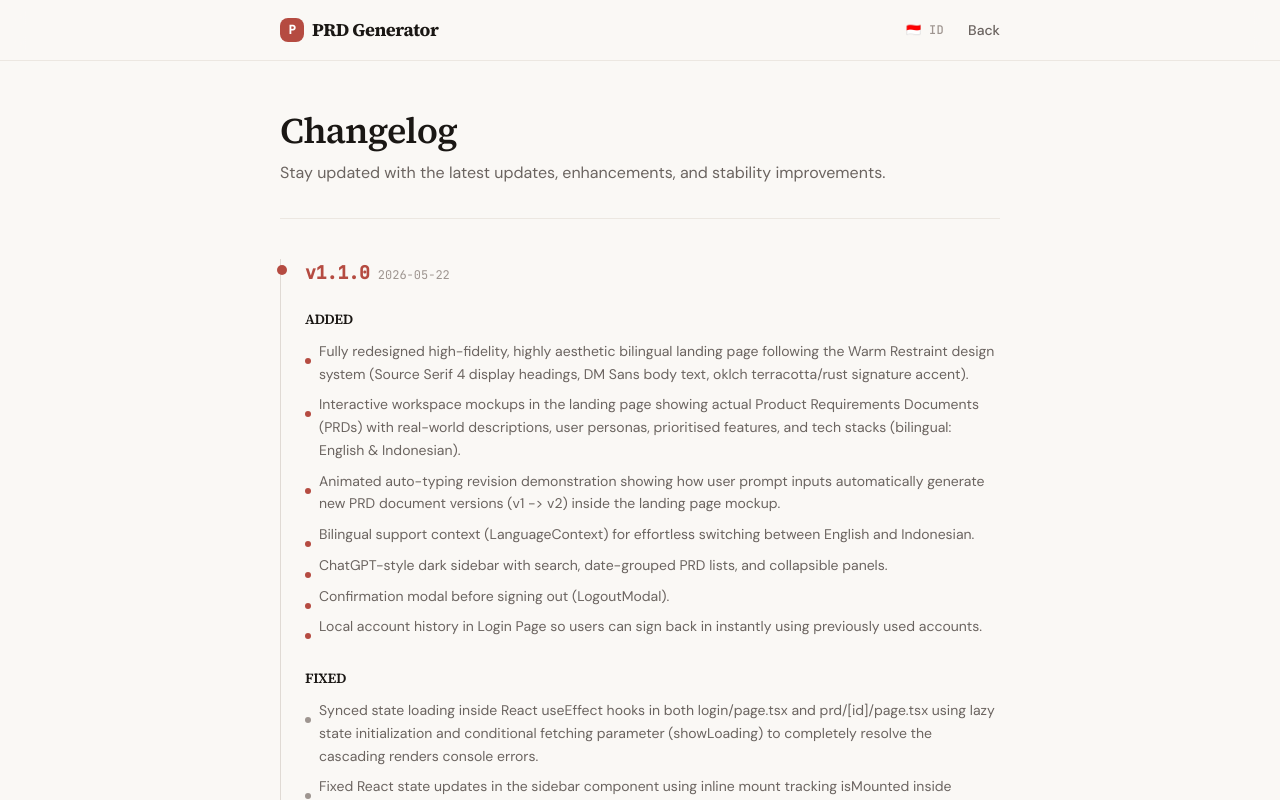
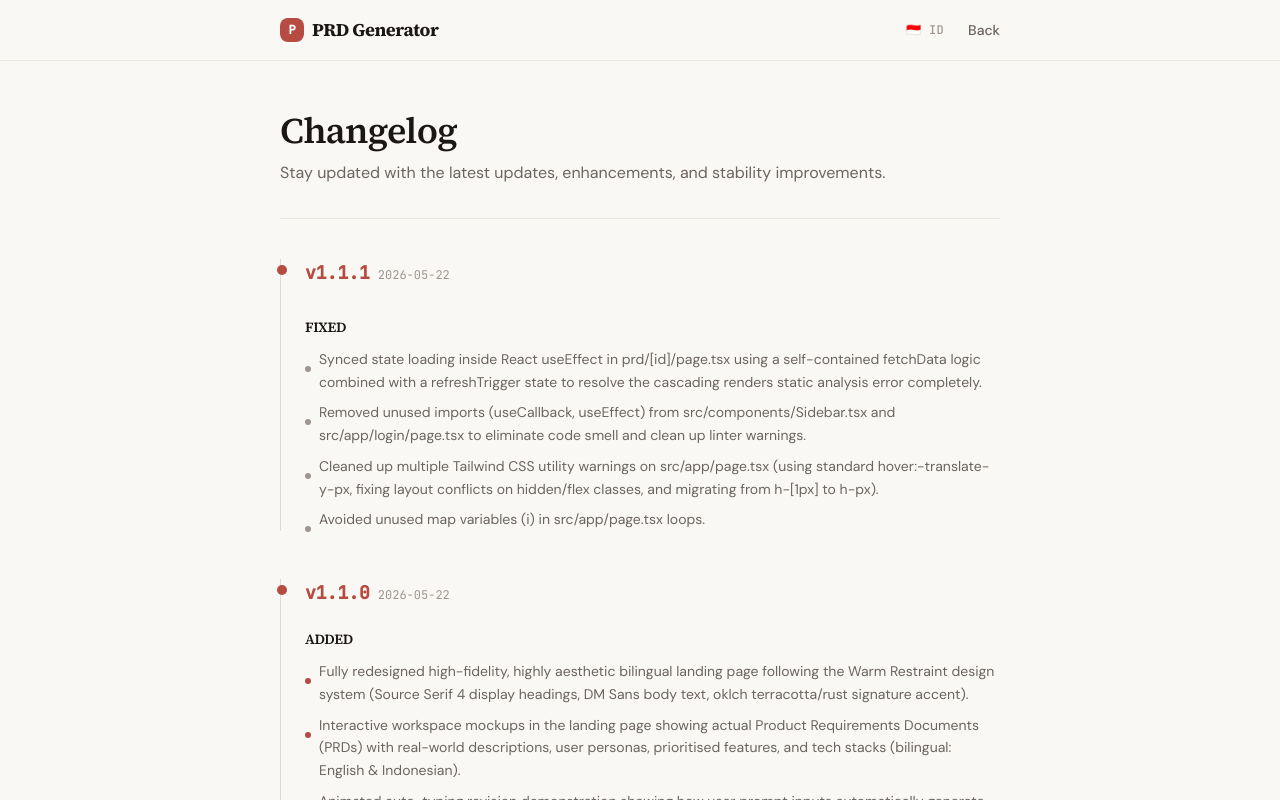
Before and after one commit to ervareza/PRD-MAKER, a Next.js app: page /changelog in a window 1280 px wide. Shown: the top 800 px of the page. Built offline with nearby package versions, Linux system fonts and the light colour scheme.

Commit message:
fix: resolve all linter and cascading render warnings

```diff
--- a/src/app/changelog/page.tsx
+++ b/src/app/changelog/page.tsx
@@ -7,6 +7,28 @@ export default function ChangelogPage() {
   const { language, setLanguage } = useLanguage()
 
   const releases = [
+    {
+      version: 'v1.1.1',
+      date: '2026-05-22',
+      added: {
+        en: [],
+        id: []
+      },
+      fixed: {
+        en: [
+          'Synced state loading inside React useEffect in prd/[id]/page.tsx using a self-contained fetchData logic combined with a refreshTrigger state to resolve the cascading renders static analysis error completely.',
+          'Removed unused imports (useCallback, useEffect) from src/components/Sidebar.tsx and src/app/login/page.tsx to eliminate code smell and clean up linter warnings.',
+          'Cleaned up multiple Tailwind CSS utility warnings on src/app/page.tsx (using standard hover:-translate-y-px, fixing layout conflicts on hidden/flex classes, and migrating from h-[1px] to h-px).',
+          'Avoided unused map variables (i) in src/app/page.tsx loops.'
+        ],
+        id: [
+          'Sinkronisasi pemuatan status di dalam hook useEffect React pada prd/[id]/page.tsx menggunakan logika fetchData terenkapsulasi yang dipadukan dengan status refreshTrigger untuk sepenuhnya menyelesaikan kesalahan analisis statik cascading renders.',
+          'Penghapusan impor yang tidak digunakan (useCallback, useEffect) dari src/components/Sidebar.tsx dan src/app/login/page.tsx untuk menghilangkan bau kode dan merapikan peringatan linter.',
+          'Pembersihan beberapa peringatan utilitas Tailwind CSS pada src/app/page.tsx (menggunakan hover:-translate-y-px standar, memperbaiki konflik tata letak kelas hidden/flex, dan memigrasikan h-[1px] ke h-px).',
+          'Penghindaran variabel pemetaan yang tidak digunakan (i) di dalam perulangan src/app/page.tsx.'
+        ]
+      }
+    },
     {
       version: 'v1.1.0',
       date: '2026-05-22',
--- a/src/app/login/page.tsx
+++ b/src/app/login/page.tsx
@@ -1,7 +1,7 @@
 'use client'
 
 import { createClient } from '@/utils/supabase/client'
-import { useState, useEffect } from 'react'
+import { useState } from 'react'
 import { useLanguage } from '@/context/LanguageContext'
 
 export default function LoginPage() {
--- a/src/app/page.tsx
+++ b/src/app/page.tsx
@@ -361,7 +361,7 @@ export default function Home() {
             <div className="pt-2 flex flex-col sm:flex-row gap-4 justify-center sm:justify-start">
               <Link
                 href="/login"
-                className="inline-flex items-center justify-center gap-2 px-6 py-3.5 bg-accent hover:bg-accent-hover text-white rounded-md font-semibold text-sm transition-all shadow-sm hover:translate-y-[-1px]"
+                className="inline-flex items-center justify-center gap-2 px-6 py-3.5 bg-accent hover:bg-accent-hover text-white rounded-md font-semibold text-sm transition-all shadow-sm hover:-translate-y-px"
               >
                 {t('landing.getStarted')}
                 <svg width="14" height="14" viewBox="0 0 16 16" fill="none" className="translate-y-[0.5px]">
@@ -415,7 +415,7 @@ export default function Home() {
               {/* Main Workspace Frame */}
               <div className="flex-1 flex overflow-hidden bg-surface-0 min-h-0">
                 {/* Mock Minimal Sidebar */}
-                <div className="w-[180px] bg-surface-1 border-r border-border/80 p-3 flex flex-col justify-between shrink-0 hidden sm:flex select-none">
+                <div className="w-[180px] bg-surface-1 border-r border-border/80 p-3 flex-col justify-between shrink-0 hidden sm:flex select-none">
                   <div className="space-y-4">
                     <div className="bg-surface-raised border border-border-subtle rounded-md px-2 py-1.5 text-xs text-ink-secondary flex items-center gap-1.5">
                       <svg width="12" height="12" viewBox="0 0 12 12" fill="none" stroke="currentColor" strokeWidth="1.5">
@@ -663,7 +663,7 @@ export default function Home() {
             variants={stagger}
             className="grid grid-cols-1 md:grid-cols-3 gap-8"
           >
-            {features.map((f, i) => (
+            {features.map((f) => (
               <motion.div
                 key={f.title}
                 variants={fadeUp}
@@ -704,13 +704,13 @@ export default function Home() {
             variants={stagger}
             className="grid grid-cols-1 md:grid-cols-3 gap-8"
           >
-            {steps.map((s, i) => (
+            {steps.map((s) => (
               <motion.div key={s.step} variants={fadeUp} transition={{ duration: 0.5 }} className="space-y-4 relative">
                 <div className="flex items-center gap-3">
                   <span className="font-mono text-xs font-bold text-accent bg-accent-subtle px-2 py-0.5 rounded">
                     {s.step}
                   </span>
-                  <div className="h-[1px] bg-border flex-1 hidden md:block" />
+                  <div className="h-px bg-border flex-1 hidden md:block" />
                 </div>
                 <div className="space-y-2">
                   <h3 className="font-display text-xl font-bold text-ink">{s.title}</h3>
@@ -738,7 +738,7 @@ export default function Home() {
           <div>
             <Link
               href="/login"
-              className="inline-flex items-center gap-2 px-8 py-4 bg-accent hover:bg-accent-hover text-white rounded-md font-semibold text-sm transition-all shadow hover:translate-y-[-1px]"
+              className="inline-flex items-center gap-2 px-8 py-4 bg-accent hover:bg-accent-hover text-white rounded-md font-semibold text-sm transition-all shadow hover:-translate-y-px"
             >
               {t('landing.getStarted')}
               <svg width="14" height="14" viewBox="0 0 16 16" fill="none">
--- a/src/app/prd/[id]/page.tsx
+++ b/src/app/prd/[id]/page.tsx
@@ -1,6 +1,6 @@
 'use client'
 
-import { useState, useEffect, useCallback } from 'react'
+import { useState, useEffect } from 'react'
 import { useParams } from 'next/navigation'
 import { createClient } from '@/utils/supabase/client'
 
@@ -40,9 +40,11 @@ export default function PrdViewPage() {
   const [isLoading, setIsLoading] = useState(true)
   const [revisionPrompt, setRevisionPrompt] = useState('')
   const [isRevising, setIsRevising] = useState(false)
+  const [refreshTrigger, setRefreshTrigger] = useState(0)
 
-  const fetchData = useCallback(async (showLoading = false) => {
-    if (showLoading) setIsLoading(true)
+  useEffect(() => {
+    let isMounted = true
+    const fetchData = async () => {
       const { data: prdData } = await supabase.from('prds').select('*').eq('id', id).single()
       const { data: versionData } = await supabase
         .from('prd_versions')
@@ -50,17 +52,20 @@ export default function PrdViewPage() {
         .eq('prd_id', id)
         .order('version_number', { ascending: true })
 
+      if (isMounted) {
         setPrd(prdData)
         if (versionData && versionData.length > 0) {
           setVersions(versionData)
           setActiveVersion(versionData[versionData.length - 1].version_number)
         }
         setIsLoading(false)
-  }, [id, supabase])
-
-  useEffect(() => {
+      }
+    }
     fetchData()
-  }, [fetchData])
+    return () => {
+      isMounted = false
+    }
+  }, [id, supabase, refreshTrigger])
 
   const handleRevise = async (e: React.FormEvent) => {
     e.preventDefault()
@@ -76,7 +81,8 @@ export default function PrdViewPage() {
       })
       if (res.ok) {
         setRevisionPrompt('')
-        await fetchData(true)
+        setIsLoading(true)
+        setRefreshTrigger((prev) => prev + 1)
       }
     } catch (err) {
       console.error(err)
--- a/src/components/Sidebar.tsx
+++ b/src/components/Sidebar.tsx
@@ -1,6 +1,6 @@
 'use client'
 
-import { useState, useEffect, useCallback, useRef } from 'react'
+import { useState, useEffect, useRef } from 'react'
 import { usePathname, useRouter } from 'next/navigation'
 import { createClient } from '@/utils/supabase/client'
 import Link from 'next/link'
```
Also changed, not shown: 1 other file (tests, documents, lock files or other folders). Lines whose indentation alone changed are shown as unchanged.
